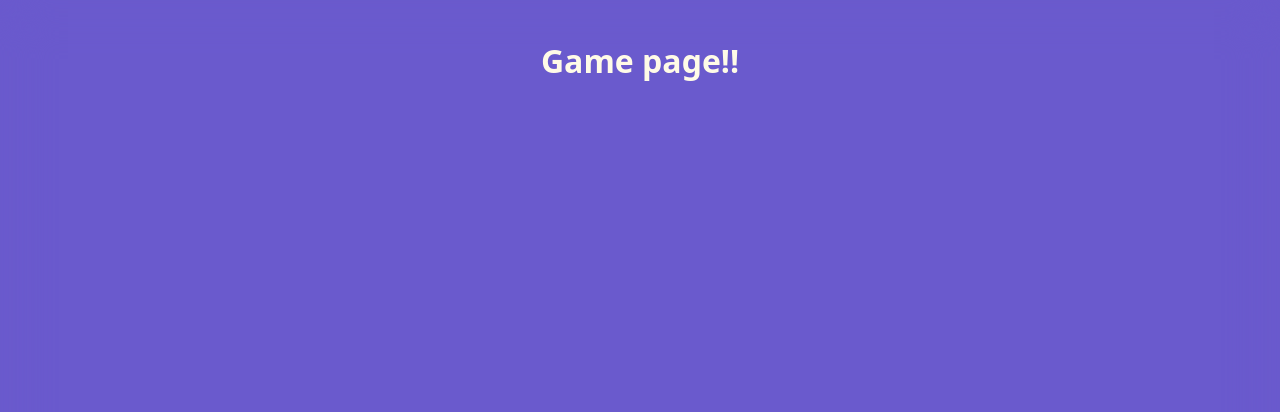
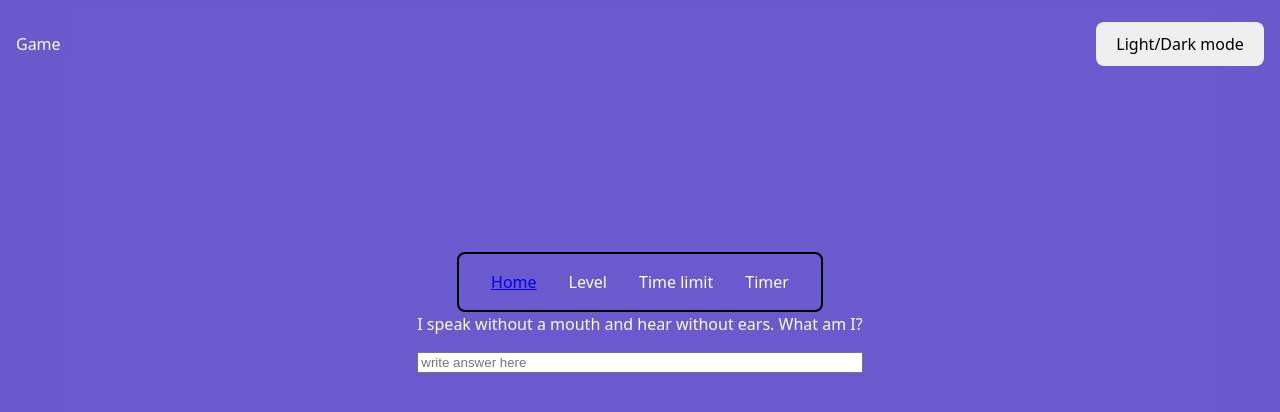
Before and after one commit to Marksalz/riddleGame-client, a React (Vite) app: page /game in a window 1280 px wide. Shown: the top 412 px of the page. Built offline with nearby package versions, Linux system fonts and the light colour scheme.

Commit message:
feat: add Riddle component and integrate riddles into GamePage; update styles for riddle display

```diff
--- a/src/App.css
+++ b/src/App.css
@@ -115,3 +115,20 @@ button:focus-visible {
   height: 25px;
   border-radius: 8px;
 }
+
+.riddle_info_bar {
+  display: flex;
+  justify-content: space-evenly;
+  align-items: center;
+  gap: 2rem;
+  border: 2px solid black;
+  border-radius: 8px;
+  padding: 0 2rem;
+}
+
+.riddle{
+    display: flex;
+    flex-direction: column;
+    justify-content: space-evenly;
+    gap: 1rem;
+}
--- /dev/null
+++ b/src/components/Riddle.tsx
@@ -0,0 +1,26 @@
+import { Link } from "react-router";
+
+type RiddleProps = {
+  riddle: {
+    taskDescription: string;
+    // add other properties if needed
+  };
+};
+
+export default function Riddle(props: RiddleProps) {
+  return (
+    <div className="container">
+      <section className="riddle_info_bar">
+        <Link to="/">Home</Link>
+        <p>Level</p>
+        <p>Time limit</p>
+        <p>Timer</p>
+      </section>
+      <form className="riddle" action="">
+        <label htmlFor="">{props.riddle.taskDescription}</label>
+        <input type="text" name="answer" id="" placeholder="write answer here" />
+
+      </form>
+    </div>
+  );
+}
--- a/src/pages/GamePage.tsx
+++ b/src/pages/GamePage.tsx
@@ -1,7 +1,95 @@
+import Header from "../components/Header";
+import Riddle from "../components/Riddle";
+
 export default function GamePage() {
+  loadRiddlesToLocalStorage();
+  const riddlesString = localStorage.getItem("riddles");
+  const riddlesFromStorage = riddlesString ? JSON.parse(riddlesString) : [];
   return (
     <div>
-      <h1>Game page!!</h1>
+      <Header headerText="Game" btnText="Light/Dark mode" />
+      <Riddle riddle={riddlesFromStorage[0]}/>
     </div>
   );
 }
+
+function loadRiddlesToLocalStorage() {
+  const riddles = [
+    {
+      name: "Logic Puzzle",
+      taskDescription:
+        "I speak without a mouth and hear without ears. What am I?",
+      correctAnswer: "Echo",
+      difficulty: "medium",
+      timeLimit: 25,
+      hint: "You can hear it in a canyon.",
+    },
+    {
+      name: "Hiiii",
+      taskDescription: "What gets wetter the more it dries?",
+      correctAnswer: "Towel",
+      difficulty: "medium",
+      timeLimit: 20,
+      hint: "You use it after a shower.",
+    },
+    {
+      name: "kkk",
+      taskDescription: "Which of the following numbers is even?",
+      correctAnswer: "8",
+      choices: ["7", "8", "13", "21"],
+      difficulty: "easy",
+      timeLimit: 15,
+      hint: "It's the only number divisible by 2.",
+    },
+    {
+      name: "ABC",
+      taskDescription: "What comes after D?",
+      correctAnswer: "E",
+      difficulty: "easy",
+      timeLimit: 8,
+      hint: "maybe E...",
+    },
+    {
+      name: "Sample Riddle",
+      taskDescription: "What has a head and a tail but no body?",
+      correctAnswer: "Coin",
+      difficulty: "easy",
+      timeLimit: 10,
+      hint: "It's money.",
+    },
+    {
+      name: "Sample Riddle",
+      taskDescription: "What has a head and a tail but no body?",
+      correctAnswer: "Coin",
+      difficulty: "easy",
+      timeLimit: 10,
+      hint: "It's money.",
+    },
+    {
+      name: "Sample Riddle",
+      taskDescription: "What has a head and a tail but no body?",
+      correctAnswer: "Coin",
+      difficulty: "easy",
+      timeLimit: 10,
+      hint: "It's money.",
+    },
+    {
+      name: "Test1",
+      taskDescription: "2+2",
+      correctAnswer: "4",
+      difficulty: "easy",
+      timeLimit: 5,
+      hint: "4...",
+    },
+    {
+      name: "Numbers",
+      taskDescription: "What comes after 3?",
+      correctAnswer: "4",
+      difficulty: "easy",
+      timeLimit: 6,
+      hint: "after 3",
+      choices: ["77", "5", "6", "4"],
+    },
+  ];
+  localStorage.setItem("riddles", JSON.stringify(riddles));
+}
--- a/src/pages/LoginPage.tsx
+++ b/src/pages/LoginPage.tsx
@@ -108,8 +108,8 @@ function mockUsers() {
   // Save to localStorage
   localStorage.setItem("users", JSON.stringify(users));
 
-  // Retrieve later
-  const usersString = localStorage.getItem("users");
-  const storedUsers = usersString ? JSON.parse(usersString) : [];
-  console.log(storedUsers);
+//   // Retrieve later
+//   const usersString = localStorage.getItem("users");
+//   const storedUsers = usersString ? JSON.parse(usersString) : [];
+//   console.log(storedUsers);
 }
```
